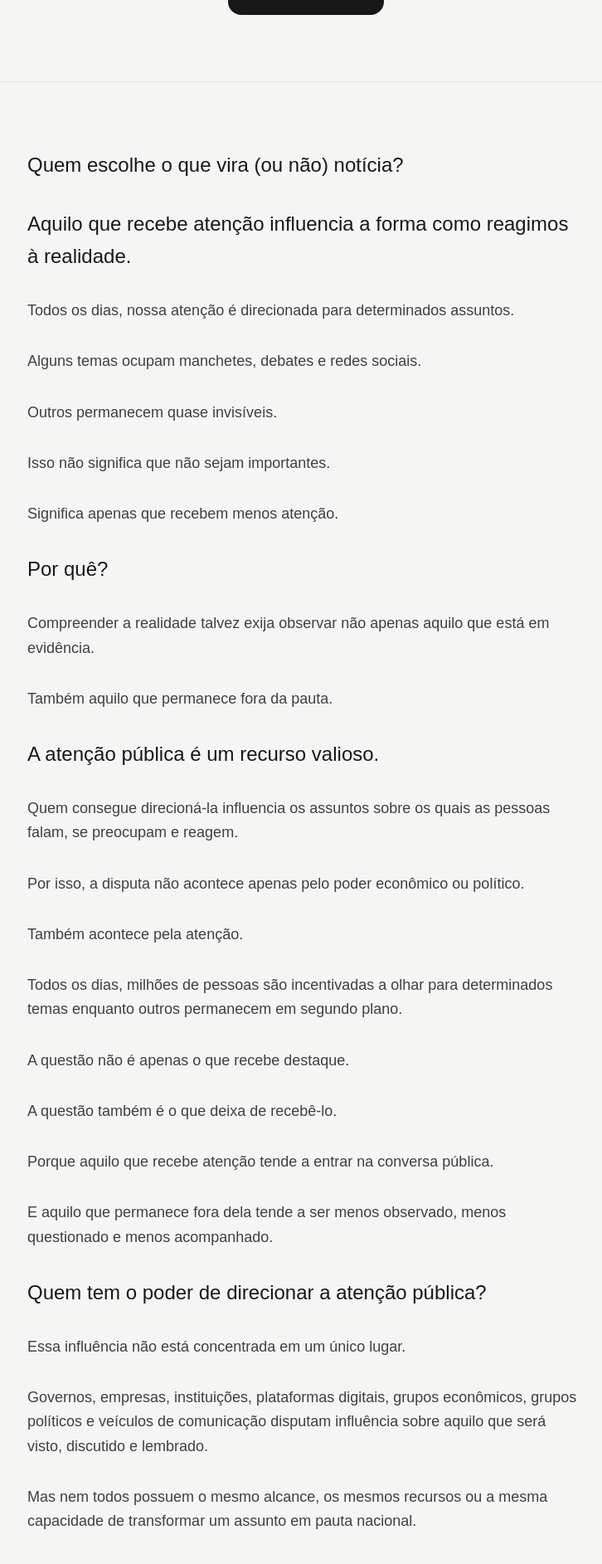
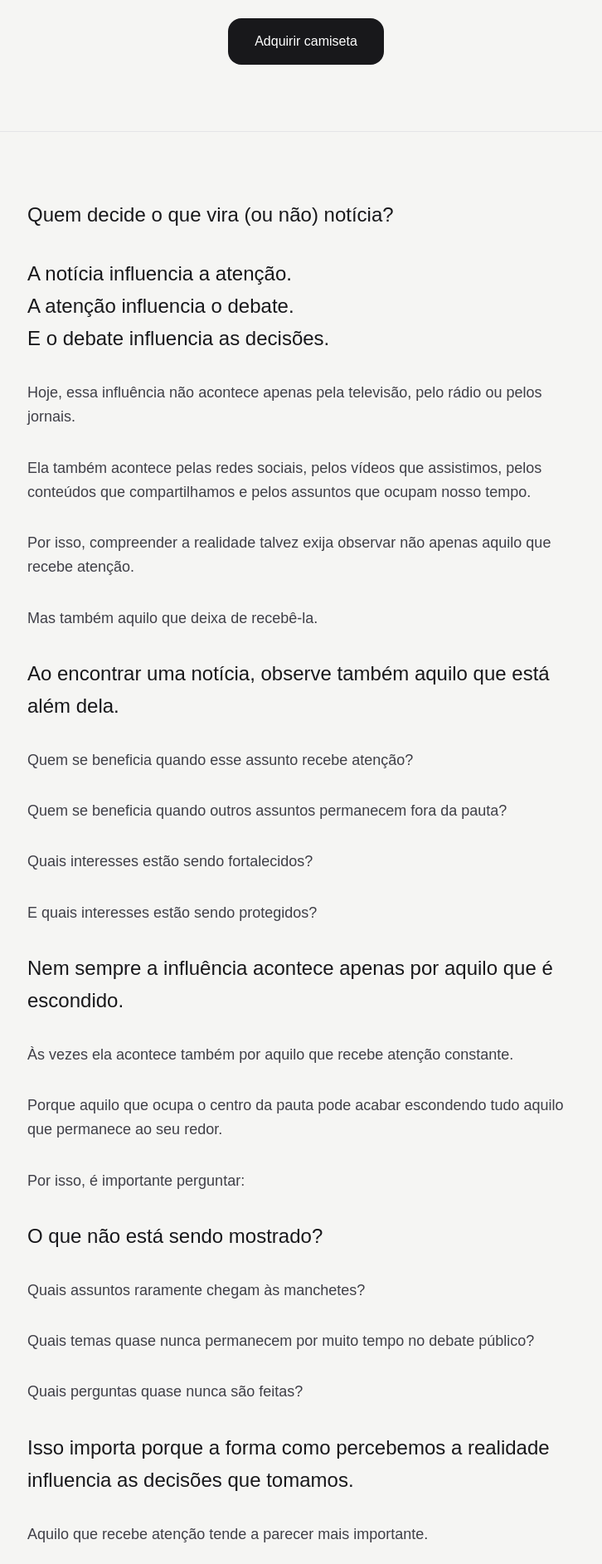
Before and after one commit to naoeseuorg-maker/fora-da-pauta, a Next.js app: page /noticia in a window 1280 px wide. Shown: the part 890-2775 px from the top of the page at 83% size, without its empty margins (271-997 px from the left). Built offline with nearby package versions, Linux system fonts and the light colour scheme.

Commit message:
Reescreve pagina noticia

```diff
--- a/app/noticia/page.tsx
+++ b/app/noticia/page.tsx
@@ -1,7 +1,7 @@
 export const metadata = {
-  title: "Quem escolhe o que vira notícia?",
+  title: "Quem decide o que vira notícia?",
   description:
-    "Uma reflexão sobre atenção pública, pauta e os temas que permanecem fora do centro do debate.",
+    "Uma reflexão sobre notícia, atenção, interesses e aquilo que permanece fora da pauta.",
 };
 
 export default function NoticiaPage() {
@@ -11,12 +11,14 @@ export default function NoticiaPage() {
         <div className="max-w-3xl mx-auto text-center">
           <img
             src="/camisetas/noticia/camiseta.png"
-            alt="Camiseta Quem escolhe o que vira notícia?"
+            alt="Camiseta Quem decide o que vira notícia?"
             className="w-full max-w-xl mx-auto mb-12"
           />
 
           <h1 className="text-4xl md:text-5xl leading-tight font-semibold text-zinc-900 mb-6">
-            Quem escolhe
+            Fora da pauta:
+            <br />
+            quem decide
             <br />
             o que vira
             <br />
@@ -24,8 +26,8 @@ export default function NoticiaPage() {
           </h1>
 
           <p className="text-lg text-zinc-600 mb-8 max-w-xl mx-auto">
-            Uma pergunta sobre atenção pública, pauta e os temas que permanecem
-            fora do centro do debate.
+            Uma pergunta sobre notícia, atenção, interesses e aquilo que
+            permanece fora do debate público.
           </p>
 
           <a
@@ -42,220 +44,136 @@ export default function NoticiaPage() {
         <div className="max-w-2xl mx-auto">
           <article className="space-y-8 text-lg leading-relaxed text-zinc-700">
             <p className="text-2xl leading-relaxed font-medium text-zinc-900">
-              Quem escolhe o que vira (ou não) notícia?
+              Quem decide o que vira (ou não) notícia?
             </p>
 
             <p className="text-2xl leading-relaxed font-medium text-zinc-900">
-              Aquilo que recebe atenção influencia a forma como reagimos à
-              realidade.
+              A notícia influencia a atenção.
+              <br />
+              A atenção influencia o debate.
+              <br />
+              E o debate influencia as decisões.
             </p>
 
             <p>
-              Todos os dias, nossa atenção é direcionada para determinados
-              assuntos.
+              Hoje, essa influência não acontece apenas pela televisão, pelo
+              rádio ou pelos jornais.
             </p>
 
             <p>
-              Alguns temas ocupam manchetes, debates e redes sociais.
+              Ela também acontece pelas redes sociais, pelos vídeos que
+              assistimos, pelos conteúdos que compartilhamos e pelos assuntos
+              que ocupam nosso tempo.
             </p>
 
             <p>
-              Outros permanecem quase invisíveis.
+              Por isso, compreender a realidade talvez exija observar não apenas
+              aquilo que recebe atenção.
             </p>
 
             <p>
-              Isso não significa que não sejam importantes.
+              Mas também aquilo que deixa de recebê-la.
+            </p>
+
+            <p className="text-2xl leading-relaxed font-medium text-zinc-900">
+              Ao encontrar uma notícia, observe também aquilo que está além
+              dela.
             </p>
 
             <p>
-              Significa apenas que recebem menos atenção.
+              Quem se beneficia quando esse assunto recebe atenção?
+            </p>
+
+            <p>
+              Quem se beneficia quando outros assuntos permanecem fora da pauta?
+            </p>
+
+            <p>
+              Quais interesses estão sendo fortalecidos?
+            </p>
+
+            <p>
+              E quais interesses estão sendo protegidos?
             </p>
 
             <p className="text-2xl leading-relaxed font-medium text-zinc-900">
-              Por quê?
+              Nem sempre a influência acontece apenas por aquilo que é escondido.
             </p>
 
             <p>
-              Compreender a realidade talvez exija observar não apenas aquilo
-              que está em evidência.
+              Às vezes ela acontece também por aquilo que recebe atenção
+              constante.
             </p>
 
             <p>
-              Também aquilo que permanece fora da pauta.
+              Porque aquilo que ocupa o centro da pauta pode acabar escondendo
+              tudo aquilo que permanece ao seu redor.
+            </p>
+
+            <p>
+              Por isso, é importante perguntar:
             </p>
 
             <p className="text-2xl leading-relaxed font-medium text-zinc-900">
-              A atenção pública é um recurso valioso.
+              O que não está sendo mostrado?
             </p>
 
             <p>
-              Quem consegue direcioná-la influencia os assuntos sobre os quais
-              as pessoas falam, se preocupam e reagem.
+              Quais assuntos raramente chegam às manchetes?
             </p>
 
             <p>
-              Por isso, a disputa não acontece apenas pelo poder econômico ou
-              político.
-            </p>
-
-            <p>
-              Também acontece pela atenção.
-            </p>
-
-            <p>
-              Todos os dias, milhões de pessoas são incentivadas a olhar para
-              determinados temas enquanto outros permanecem em segundo plano.
-            </p>
-
-            <p>
-              A questão não é apenas o que recebe destaque.
-            </p>
-
-            <p>
-              A questão também é o que deixa de recebê-lo.
-            </p>
-
-            <p>
-              Porque aquilo que recebe atenção tende a entrar na conversa
-              pública.
-            </p>
-
-            <p>
-              E aquilo que permanece fora dela tende a ser menos observado,
-              menos questionado e menos acompanhado.
-            </p>
-
-            <p className="text-2xl leading-relaxed font-medium text-zinc-900">
-              Quem tem o poder de direcionar a atenção pública?
-            </p>
-
-            <p>
-              Essa influência não está concentrada em um único lugar.
-            </p>
-
-            <p>
-              Governos, empresas, instituições, plataformas digitais, grupos
-              econômicos, grupos políticos e veículos de comunicação disputam
-              influência sobre aquilo que será visto, discutido e lembrado.
-            </p>
-
-            <p>
-              Mas nem todos possuem o mesmo alcance, os mesmos recursos ou a
-              mesma capacidade de transformar um assunto em pauta nacional.
-            </p>
-
-            <p>
-              Por isso, observar apenas os temas que recebem destaque pode não
-              ser suficiente.
-            </p>
-
-            <p>
-              Também é importante observar quais temas permanecem fora do centro
-              das atenções.
-            </p>
-
-            <p className="text-2xl leading-relaxed font-medium text-zinc-900">
-              Não é necessário esconder um assunto para reduzir sua influência.
-            </p>
-
-            <p>
-              Nem sempre um assunto desaparece porque foi proibido.
-            </p>
-
-            <p>
-              Nem sempre desaparece porque foi escondido.
-            </p>
-
-            <p>
-              Muitas vezes, ele simplesmente recebe menos atenção do que sua
-              importância sugere.
-            </p>
-
-            <p>
-              Enquanto alguns temas ocupam manchetes, debates e comentários
-              diariamente, outros permanecem à margem da conversa pública.
-            </p>
-
-            <p>
-              A consequência é simples.
-            </p>
-
-            <p>
-              Aquilo que recebe atenção tende a gerar discussão.
-            </p>
-
-            <p>
-              Aquilo que gera discussão tende a produzir reação.
-            </p>
-
-            <p>
-              E aquilo que produz reação tende a influenciar decisões.
-            </p>
-
-            <p>
-              Por outro lado, temas que permanecem fora do campo de observação
-              costumam receber menos questionamento, menos acompanhamento e
-              menos pressão por mudanças.
-            </p>
-
-            <p className="text-2xl leading-relaxed font-medium text-zinc-900">
-              O que deixou de ser observado?
-            </p>
-
-            <p className="text-2xl leading-relaxed font-medium text-zinc-900">
-              Quais temas recebem menos atenção do que sua importância sugere?
-            </p>
-
-            <p>
-              Não existe uma resposta única.
-            </p>
-
-            <p>
-              A proposta desta pergunta não é fornecer uma lista pronta.
-            </p>
-
-            <p>
-              É estimular a observação.
-            </p>
-
-            <p>
-              Quais assuntos afetam diretamente a vida das pessoas, mas
-              raramente ocupam espaço proporcional ao impacto que produzem?
-            </p>
-
-            <p>
-              Quais temas permanecem anos sem grande debate público?
-            </p>
-
-            <p>
-              Quais questões recebem menos atenção do que merecem?
+              Quais temas quase nunca permanecem por muito tempo no debate
+              público?
             </p>
 
             <p>
               Quais perguntas quase nunca são feitas?
             </p>
 
-            <p className="text-2xl leading-relaxed font-medium text-zinc-900 text-center py-4">
-              Talvez compreender a realidade dependa não apenas de observar
-              aquilo que recebe destaque.
+            <p className="text-2xl leading-relaxed font-medium text-zinc-900">
+              Isso importa porque a forma como percebemos a realidade influencia
+              as decisões que tomamos.
+            </p>
+
+            <p>
+              Aquilo que recebe atenção tende a parecer mais importante.
+            </p>
+
+            <p>
+              Aquilo que permanece fora da pauta tende a parecer menos relevante.
+            </p>
+
+            <p>
+              Mas nem sempre essa percepção corresponde à realidade.
+            </p>
+
+            <p>
+              Sem perceber, podemos ser conduzidos a apoiar prioridades,
+              caminhos e decisões que talvez não escolheríamos se tivéssemos
+              acesso a uma visão mais ampla do que está acontecendo.
+            </p>
+
+            <p>
+              Observar não garante respostas corretas.
+            </p>
+
+            <p>
+              Mas reduz a chance de seguirmos caminhos que nunca escolhemos
+              conscientemente.
             </p>
 
             <p className="text-2xl leading-relaxed font-medium text-zinc-900 text-center py-4">
-              Talvez dependa também de observar aquilo que raramente entra na
-              conversa.
-            </p>
-
-            <p className="text-2xl leading-relaxed font-medium text-zinc-900 text-center py-4">
-              Aquilo que está fora da pauta não deixa de existir.
+              Porque aquilo que está fora da pauta não deixa de existir.
             </p>
 
             <p className="text-center">
               Apenas deixa de receber atenção.
             </p>
 
-            <p className="text-center">
-              E aquilo que deixa de receber atenção não deixa necessariamente de
-              produzir consequências.
+            <p className="text-3xl md:text-4xl font-semibold text-zinc-900 text-center py-8">
+              Nem sempre os assuntos mais importantes são os assuntos que
+              recebem mais atenção.
             </p>
 
             <div className="pt-10 text-center">
```
